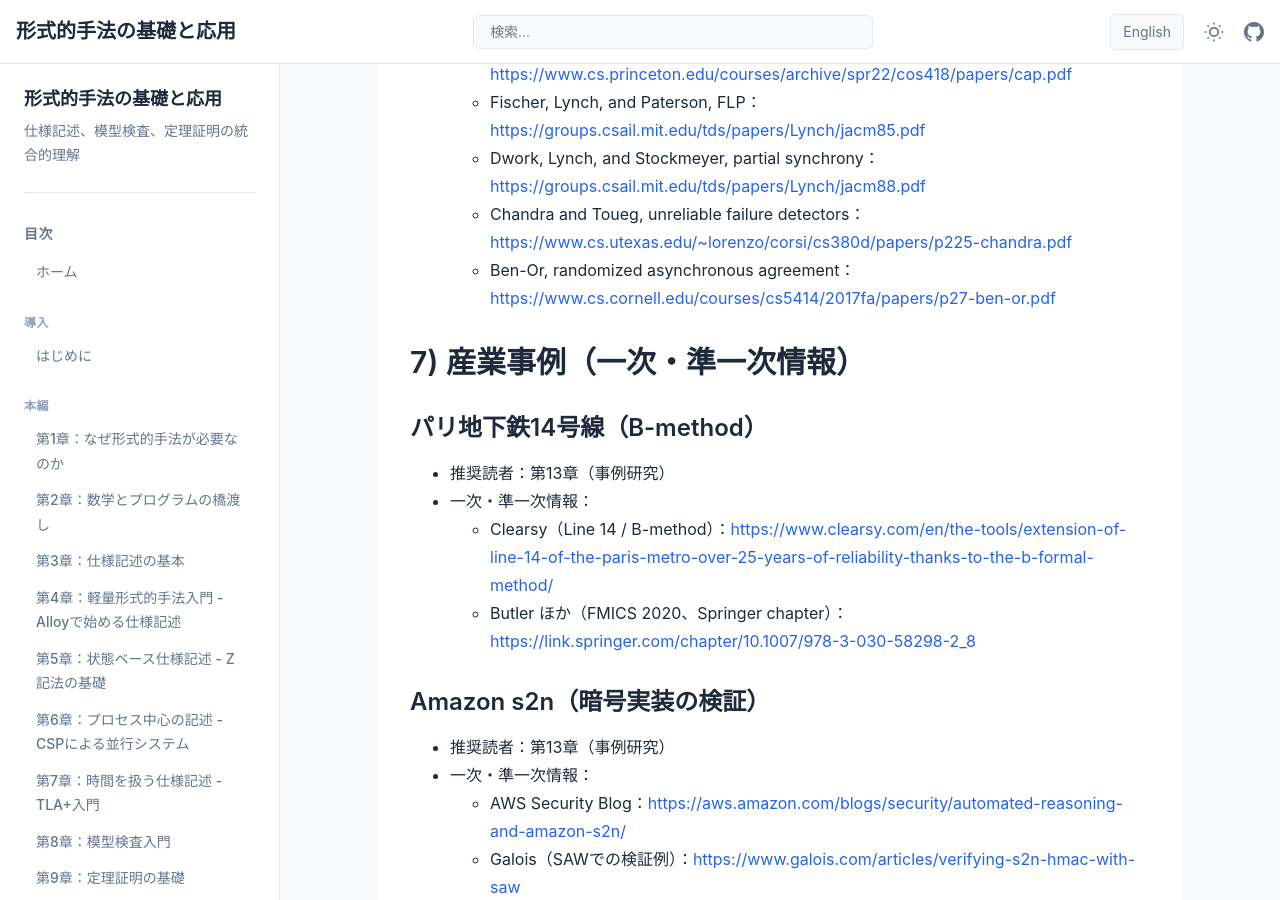
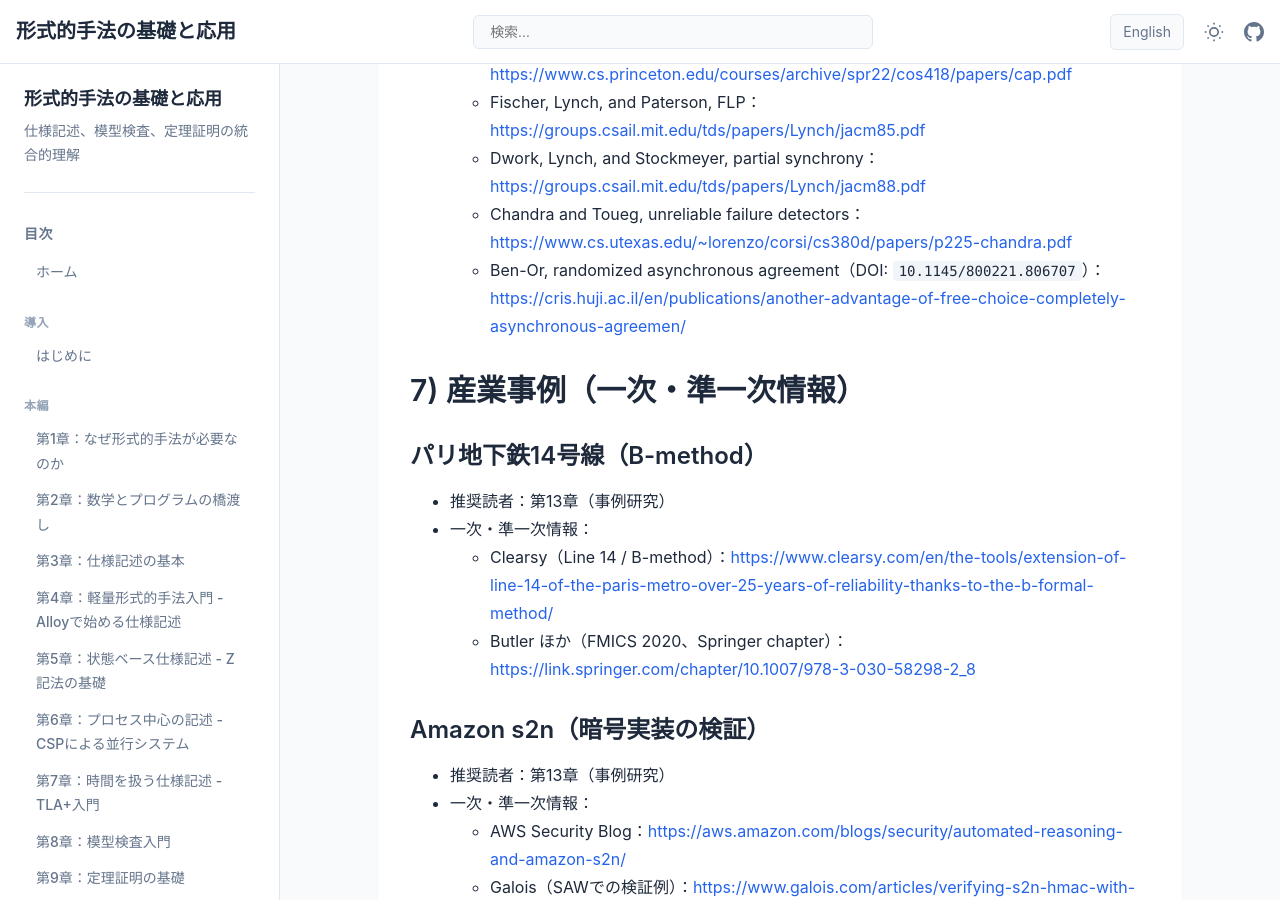
Before and after one commit to itdojp/formal-methods-book, a Jekyll site: the page built from docs/appendices/appendix-e/index.md, in a window 1280 px wide and 900 px high, scrolled down 8439 px. Built offline with Jekyll 4.4.1, drawn with Linux system fonts in a browser that asks for light colours.

Commit message:
fix: replace unavailable Ben-Or source link (#339)

```diff
--- a/docs/appendices/appendix-e/index.md
+++ b/docs/appendices/appendix-e/index.md
@@ -269,7 +269,7 @@ source_path: "src/ja/appendices/appendix-e.md"
   - Fischer, Lynch, and Paterson, FLP：<https://groups.csail.mit.edu/tds/papers/Lynch/jacm85.pdf>
   - Dwork, Lynch, and Stockmeyer, partial synchrony：<https://groups.csail.mit.edu/tds/papers/Lynch/jacm88.pdf>
   - Chandra and Toueg, unreliable failure detectors：<https://www.cs.utexas.edu/~lorenzo/corsi/cs380d/papers/p225-chandra.pdf>
-  - Ben-Or, randomized asynchronous agreement：<https://www.cs.cornell.edu/courses/cs5414/2017fa/papers/p27-ben-or.pdf>
+  - Ben-Or, randomized asynchronous agreement（DOI: `10.1145/800221.806707`）：<https://cris.huji.ac.il/en/publications/another-advantage-of-free-choice-completely-asynchronous-agreemen/>
 
 ## 7) 産業事例（一次・準一次情報）
 
```
Also changed, not shown: docs/en/appendices/appendix-e/index.md (+1 -1 lines), src/en/appendices/appendix-e.md (+1 -1 lines), src/ja/appendices/appendix-e.md (+1 -1 lines).
